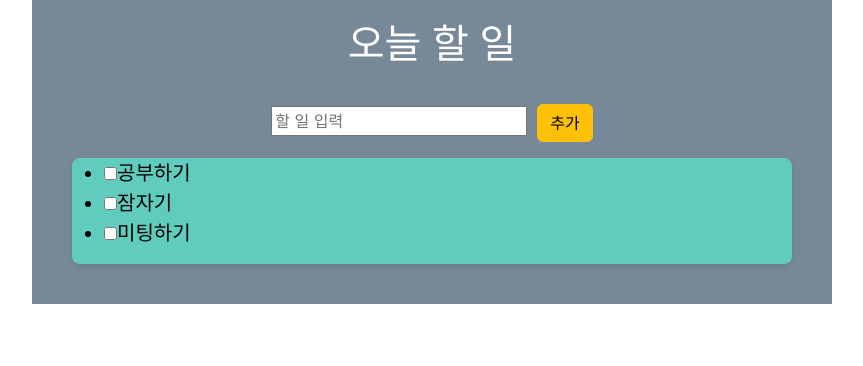
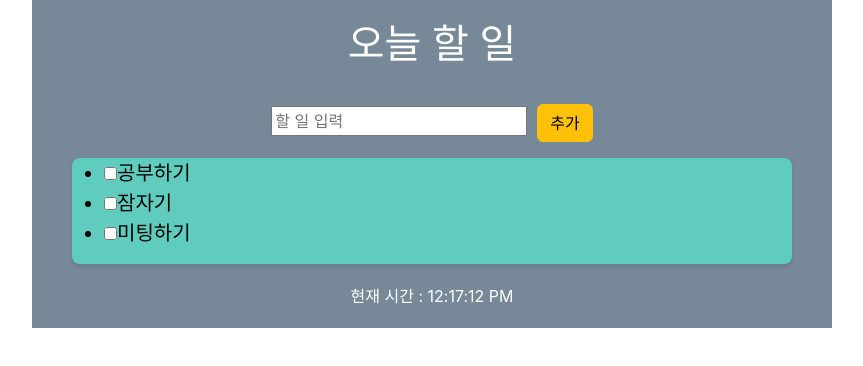
Before and after one commit to Algoruu/ReactExam, a React (Create React App) app in the folder todolist/: page / in a window 1280 px wide. Shown: the top 366 px of the page, without its empty margins (208-1071 px from the left). Built offline with nearby package versions, Linux system fonts and the light colour scheme.

Commit message:
시계 추가

```diff
--- a/todolist/src/App.tsx
+++ b/todolist/src/App.tsx
@@ -1,10 +1,8 @@
 import React from 'react';
 import logo from './logo.svg';
 import './App.css';
-import ClassCom from './ClassCom';
-import FuncCom from './FuncCom';
 import Todolist from './Todolist';
-import MapTest from './MapTest';
+import Clock from './Timer';
 
 {/*
   작성자 : kny
@@ -26,17 +24,8 @@
 
   return (
     <div className='container'>
-      {/* <h1 className='test'>Hello,
-      {
-        name === '리액트' ? (<h1>YES</h1>): (<h1>NO</h1>) // name === '리액트' ? (<h1>YES</h1>): null도 가능
-      }!!!</h1>
-      <p>반갑습니다.</p>
-
-      <br/>
-      <input/> */}
-      {/* <ClassCom></ClassCom>
-      <FuncCom></FuncCom> */}
       <Todolist></Todolist>
+      <Clock></Clock>
     </div>
   );
 
--- /dev/null
+++ b/todolist/src/Timer.tsx
@@ -0,0 +1,34 @@
+import { useState } from "react"
+
+// const Timer : React.FC = () => {
+//     const [seconds, setSeconds] = useState<number>(0);
+
+//     return (
+//         <div>
+//             <h2>타이머 : {seconds}초</h2>
+//             <button onClick={
+//                 function() //익명 함수
+//                 {
+//                     setInterval(() => {
+//                         setSeconds((prev) => prev + 1); // 이전 초에다가 가산누적
+//                     }, 1000) //1초 마다 실행
+//                 }
+//             }>시작</button>
+//         </div>
+//     )
+// }
+
+const Clock : React.FC = () => {
+    const [time, setTime] = useState(new Date());
+
+    setInterval(() => {
+        setTime(new Date());
+    }, 1000)
+
+    return (
+        <div>
+            현재 시간 : {time.toLocaleTimeString()}
+        </div>
+    )
+}
+export default Clock;
```
